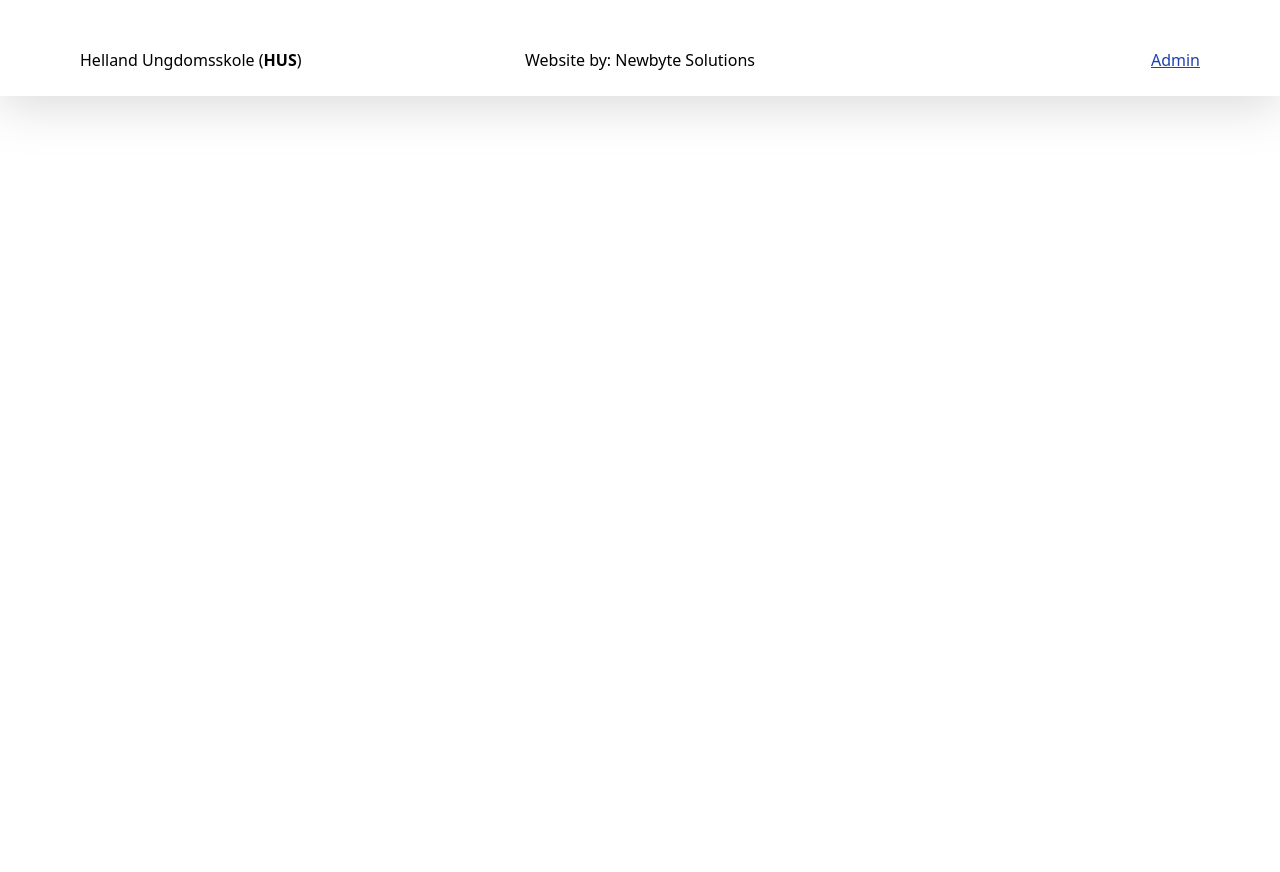
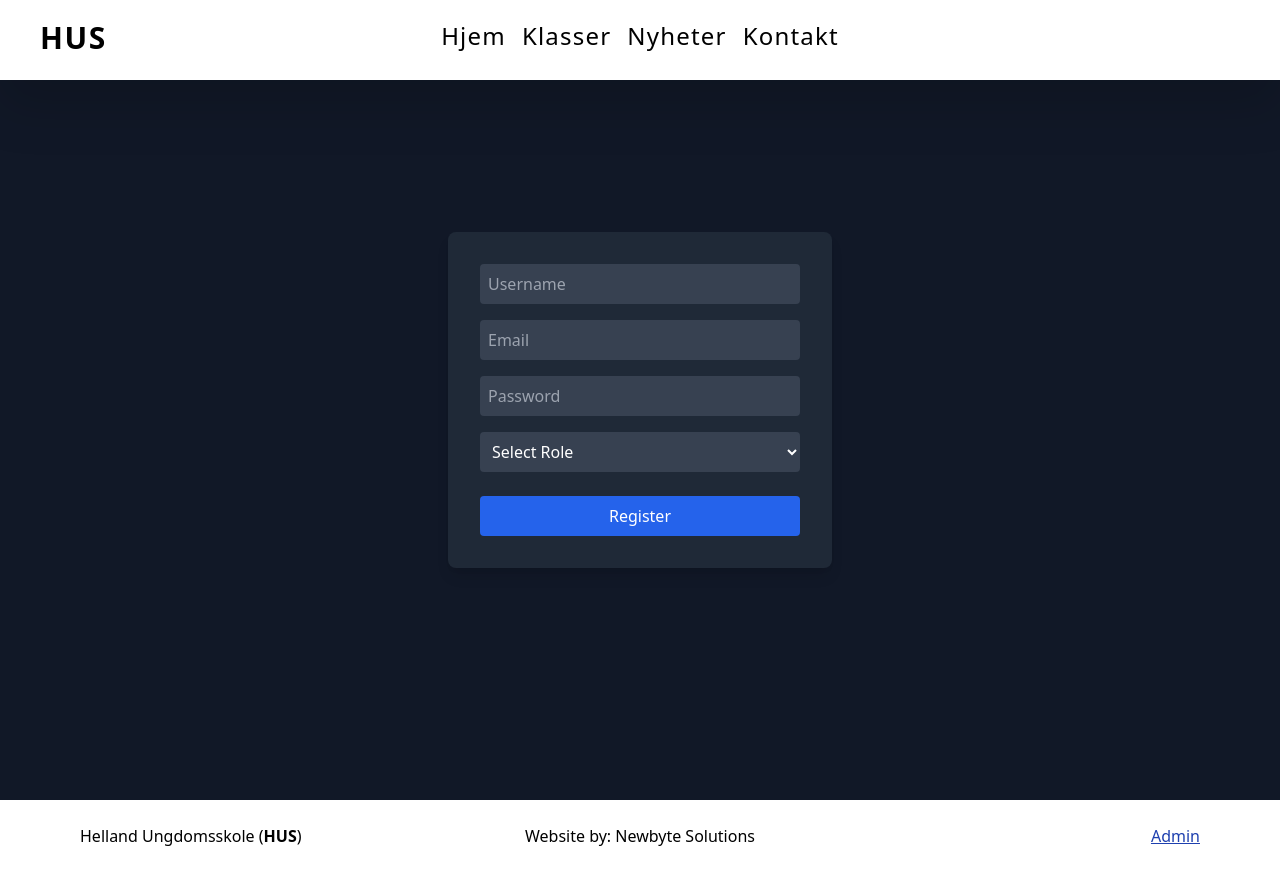
Before and after one commit to newbyte-solutions/ABF-Home, a Nuxt app in the folder client/: page /admin/dashboard in a window 1280 px wide. Before the commit the page ends 800 px from the top, so only its background shows below. Built offline with nearby package versions, Linux system fonts and the light colour scheme.

Commit message:
update models + registration ui

```diff
--- a/client/pages/admin/dashboard.vue
+++ b/client/pages/admin/dashboard.vue
@@ -1,3 +1,55 @@
 <template>
-  <h1>Admin dashboard</h1>
+  <div class="w-full min-h-screen bg-gray-900 text-white flex flex-col items-center justify-center">
+    <form @submit.prevent="handleRegistration" class="bg-gray-800 p-8 rounded-lg shadow-lg w-96">
+      <input required type="text" v-model="username" placeholder="Username" id="username" name="username" class="w-full mb-4 p-2 rounded bg-gray-700 text-white placeholder-gray-400 focus:outline-none focus:ring-2 focus:ring-blue-500" />
+      <input required type="email" v-model="email" placeholder="Email" id="email" name="email" class="w-full mb-4 p-2 rounded bg-gray-700 text-white placeholder-gray-400 focus:outline-none focus:ring-2 focus:ring-blue-500" />
+      <input required type="password" v-model="password" placeholder="Password" id="password" name="password" class="w-full mb-4 p-2 rounded bg-gray-700 text-white placeholder-gray-400 focus:outline-none focus:ring-2 focus:ring-blue-500" />
+      <select required v-model="role" id="role" name="role" class="w-full mb-6 p-2 rounded bg-gray-700 text-white focus:outline-none focus:ring-2 focus:ring-blue-500">
+        <option value="">Select Role</option>
+        <option value="admin">Admin</option>
+        <option value="student">Student</option>
+      </select>
+      <button type="submit" class="w-full bg-blue-600 text-white py-2 px-4 rounded hover:bg-blue-700 transition duration-200 focus:outline-none focus:ring-2 focus:ring-blue-500">Register</button>
+    </form>
+  </div>
 </template>
+
+
+<script>
+import axios from 'axios'
+
+export default {
+  data() {
+    return {
+      username: '',
+      email: '',
+      password: '',
+      role: ''
+    }
+  },
+  methods: {
+    async handleRegistration() {
+      try {
+        const response = await axios.post('http://localhost:5000/auth/register', {
+          username: this.username,
+          email: this.email,
+          password: this.password,
+          role: this.role
+        })
+
+        if (response.data) {
+          this.username = ''
+          this.email = ''
+          this.password = ''
+          this.role = ''
+
+          alert('Registration successful!')
+        }
+      } catch (error) {
+        console.error('Registration failed:', error)
+        alert(error.response?.data?.message || 'Registration failed')
+      }
+    }
+  }
+}
+</script>
```
Also changed, not shown: 1 other file (tests, documents, lock files or other folders).
